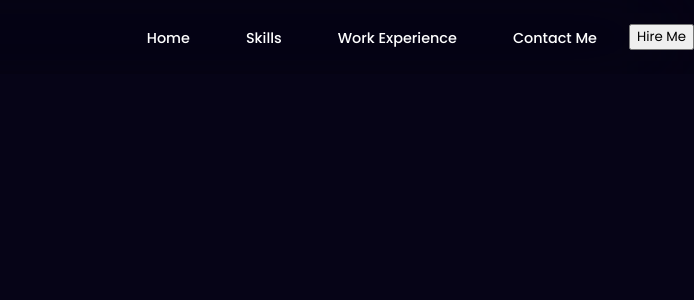
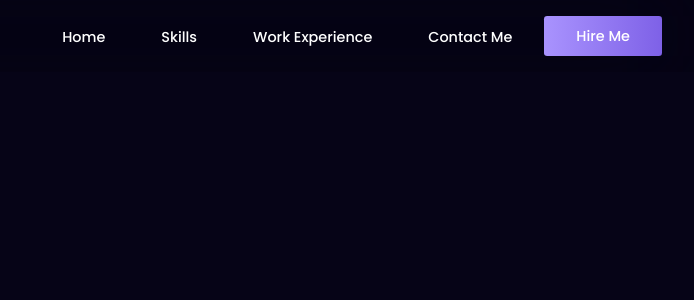
Before and after one commit to alexdevzen/portfoliodev, a React (Create React App) app: page / in a window 1280 px wide. Shown: the top 300 px of the page, without its empty margins (586-1280 px from the left). Built offline with nearby package versions, Linux system fonts and the light colour scheme.

Commit message:
Navbar menu options style

```diff
--- a/src/components/Navbar/Navbar.css
+++ b/src/components/Navbar/Navbar.css
@@ -60,3 +60,74 @@
     transform: translateX(0);
     opacity: 1;
 }
+
+/* boton */
+
+.contact-btn {
+    font-size: 0.9rem;
+    font-weight: 500;
+    display: flex;
+    align-items: center;
+    justify-content: center;
+    color: #fff;
+    background: linear-gradient(90deg, #a993fe, #7e61e7 100%);
+    padding: 0.6rem 2rem;
+    border: none;
+    outline: 1.5px solid transparent;
+    border-radius: 0.2rem;
+    cursor: pointer;
+    transition: all 0.3 ease;
+}
+
+/* efecto boton */
+.contact-btn:hover {
+    color: #a993fe;
+    background: #000;
+    outline: 1.5px solid #a993fe;
+}
+
+.menu-btn {
+    width: 2.5rem;
+    height: 2.5rem;
+    font-size: 1.5rem;
+    display: flex;
+    align-items: center;
+    justify-content: center;
+    border: none;
+    border-radius: 0.4rem;
+    color: #fff;
+    background: linear-gradient(90deg, #a993fe -0.13%, #7e61e7 99.87%);
+    line-height: 0;
+    cursor: pointer;
+    transition: all 0.4s ease;
+    display: none;
+}
+
+.menu-btn:hover {
+    color: #a993fe;
+    background: #000;
+    border: 1px solid #a993fe;
+}
+
+@media (max-width: 425px) {
+    .logo {
+        width: 10rem;
+        height: auto;
+    }
+}
+
+@media (max-width: 769px) {
+    .menu-btn {
+        display: block;
+    }
+
+    .nav-content ul {
+        display: none;
+    }
+}
+
+@media (max-width: 1325px) {
+    .nav-wrapper {
+        padding: 0 2rem;
+    }
+}
--- a/src/components/Navbar/Navbar.jsx
+++ b/src/components/Navbar/Navbar.jsx
@@ -26,6 +26,12 @@
                             Hire Me
                         </button>
                     </ul>
+
+                    <button class="menu-btn" onClick={() => { }}>
+                        <span class={"material-symbols-outlined"} style={{ fontSize: "1.8rem" }}>
+                            menu
+                        </span>
+                    </button>
                 </div>
             </nav>
         </>
```
Also changed, not shown: src/components/Navbar/MobileNav/MobileNav.jsx (added, +7 -0 lines), src/components/Navbar/MobileNav/MobileNav.css (added).
